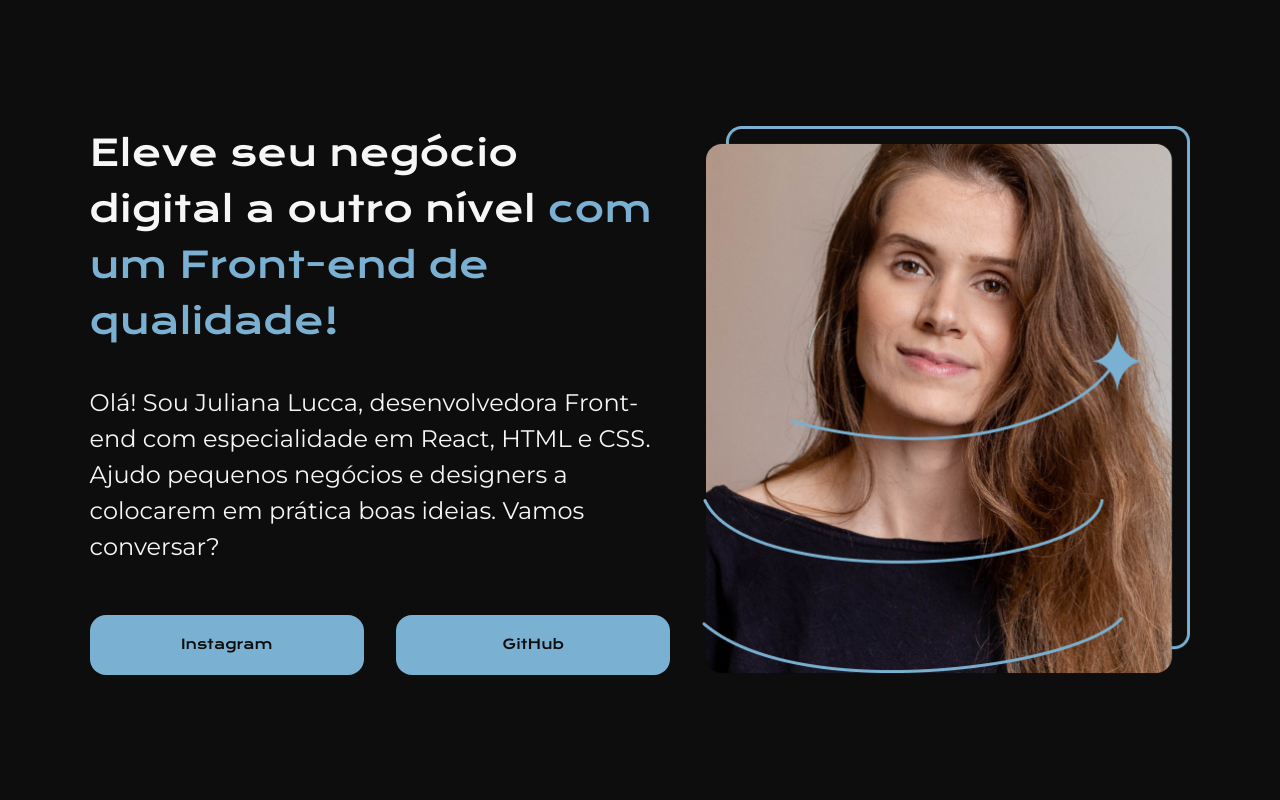
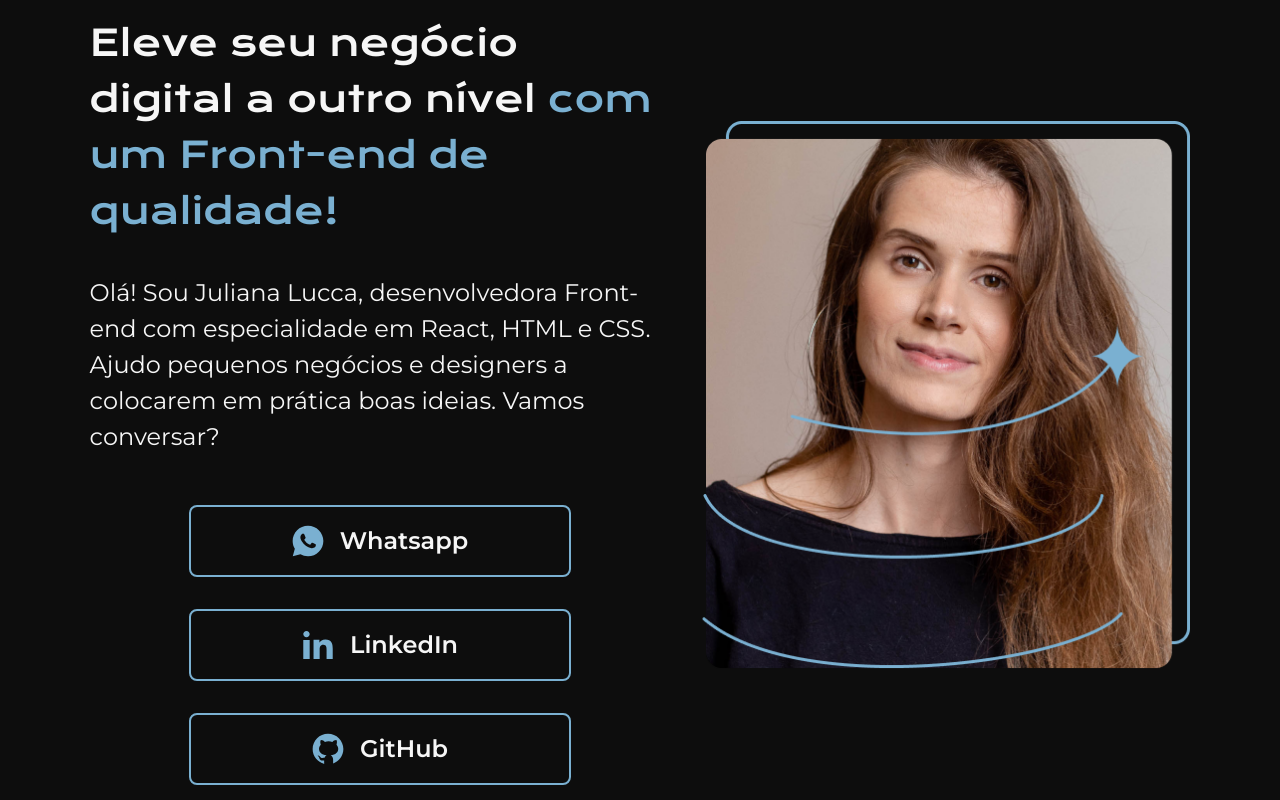
Before and after one commit to julucca/curso-html-css, a plain HTML site: page index.html in a window 1280 px wide. Drawn offline with nearby package versions, Linux system fonts and the light colour scheme.

Commit message:
feat: change page links

```diff
--- a/assets/css/content.css
+++ b/assets/css/content.css
@@ -14,20 +14,24 @@
 
 .content__links {
     display: flex;
-    flex-wrap: wrap;
-    justify-content: center;
+    flex-direction: column;
+    align-items: center;
     gap: 1rem;
     margin-top: 1.5rem;
 }
 
 .links__button {
-    color: var(--black);
-    background-color: var(--blue);
+    display: flex;
+    align-items: center;
+    justify-content: center;
+    gap: 1rem;
+    color: var(--white);
+    font-weight: 600;
     text-decoration: none;
-    width: 210px;
-    padding-block: .75rem;
-    border-radius: 1rem;
-    font-size: .85rem;
+    border: 2px solid var(--blue);
+    border-radius: .5rem;
+    padding-block: .5rem;
+    width: 278px;
 }
 
 .links__button:hover {
@@ -41,14 +45,8 @@
         text-align: left;
     }
 
-    .content__links {
-        justify-content: space-between;
-        flex-wrap: nowrap;
-
-    }
-
     .links__button {
-        width: 100%;
+        padding-block: 1rem;
         text-align: center;
     }
 }
@@ -69,8 +67,15 @@
     }
 
     .content__links {
+        gap: 2rem;
         margin-top: 3.187rem;
-        gap: 2rem;
-        max-width: 590px;
+    }
+
+    .links__subtitle {
+        font-size: 1.5rem;
+    }
+
+    .links__button {
+        width: 378px;
     }
 }
--- a/assets/css/image.css
+++ b/assets/css/image.css
@@ -1,5 +1,10 @@
 .image {
     width: 40vw;
+}
+
+.image:hover {
+    opacity: 70%;
+    cursor: pointer;
 }
 
 @media screen and (min-width: 765px) {
--- a/index.html
+++ b/index.html
@@ -14,14 +14,19 @@
 
 <body>
     <main>
-        <img src="./assets/images/image.png" alt="Foto da Juliana Lucca" class="image">
+        <a href="#">
+            <img src="./assets/images/image.png" alt="Foto da Juliana Lucca" class="image">
+        </a>
 
         <section class="content">
             <h1 class="content__title">Eleve seu negócio digital a outro nível <strong>com um Front-end de qualidade!</strong></h1>
             <p class="content__text">Olá! Sou Juliana Lucca, desenvolvedora Front-end com especialidade em React, HTML e CSS. Ajudo pequenos negócios e designers a colocarem em prática boas ideias. Vamos conversar?</p>
             <div class="content__links">
-                <a href="https://www.instagram.com/julianalucca_" class="links__button">Instagram</a>
-                <a href="https://github.com/julucca" class="links__button">GitHub</a>
+                <!-- <h2 class="links__subtitle">Acesse minhas redes:</h2> -->
+                <a href="#" class="links__button"><img src="./assets/images/icons-whatsapp.svg" alt="Logo Whatsapp">Whatsapp</a>
+                <a href="https://www.linkedin.com/in/julianalucca/" class="links__button"><img src="./assets/images/icons-linkedin.svg" alt="Logo LinkedIn">LinkedIn</a>
+                <a href="https://github.com/julucca" class="links__button"><img src="./assets/images/icons-github.svg" alt="Logo GitHub">GitHub</a>
+
             </div>
         </section>
     </main>
--- a/style.css
+++ b/style.css
@@ -7,7 +7,7 @@
     --black: #0D0D0D;
     --white: #F6F6F6;
     --blue: #7ab0d1;
-    --hover: #009dff;
+    --hover: #272727;
 
     --font-secondary: 'Krona One', sans-serif;
     --font-main: 'Montserrat', sans-serif;
@@ -33,7 +33,7 @@ main {
     margin-inline: 7vw;
 }
 
-h1, a {
+h1, h2 {
     font-family: var(--font-secondary);
 }
 
```
Also changed, not shown: assets/images/icons-github.svg (added), assets/images/icons-instagram.svg (added), assets/images/icons-linkedin.svg (added), assets/images/icons-whatsapp.svg (added).
